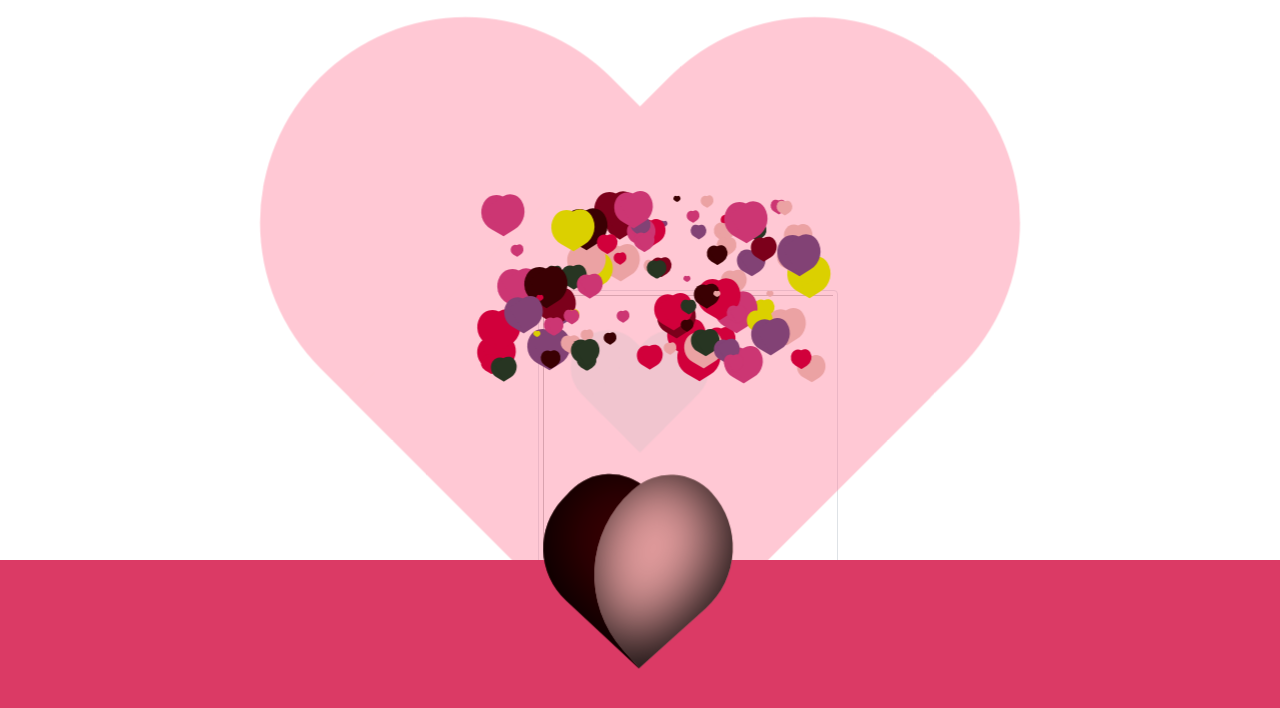
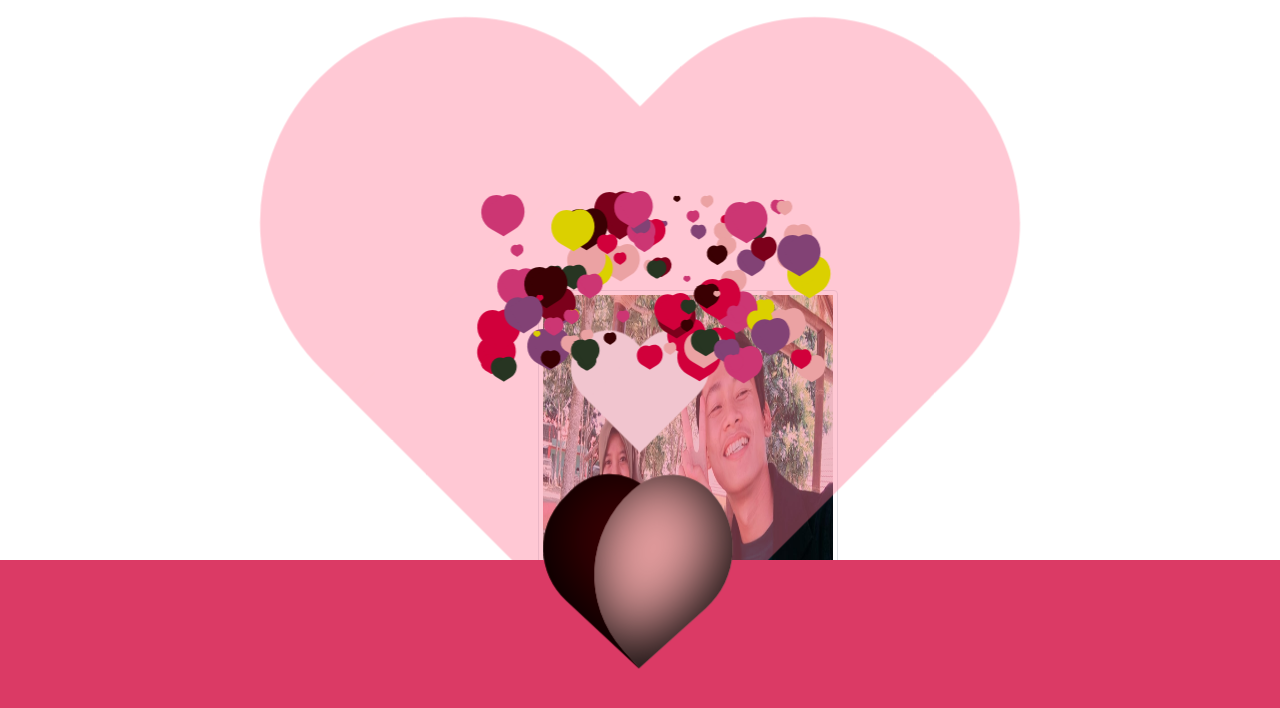
Before and after one commit to riaoktav/riaoktav.girhub.io, a plain HTML site: page burst-heart.html in a window 1280 px wide. Drawn offline with nearby package versions, Linux system fonts and the light colour scheme.

Commit message:
Update burst-heart.html

```diff
--- a/burst-heart.html
+++ b/burst-heart.html
@@ -197,7 +197,7 @@
 
 
 
-        <img src='girl.png' class="img-thumbnail" style='height:300px;width:300px;position:absolute;top:290px;left:42%'>
+        <img src='girl.jpg' class="img-thumbnail" style='height:300px;width:300px;position:absolute;top:290px;left:42%'>
         <div class="heart love1"></div>
         <div class="heart love2"></div>
         <div class="box-bottom">
```
